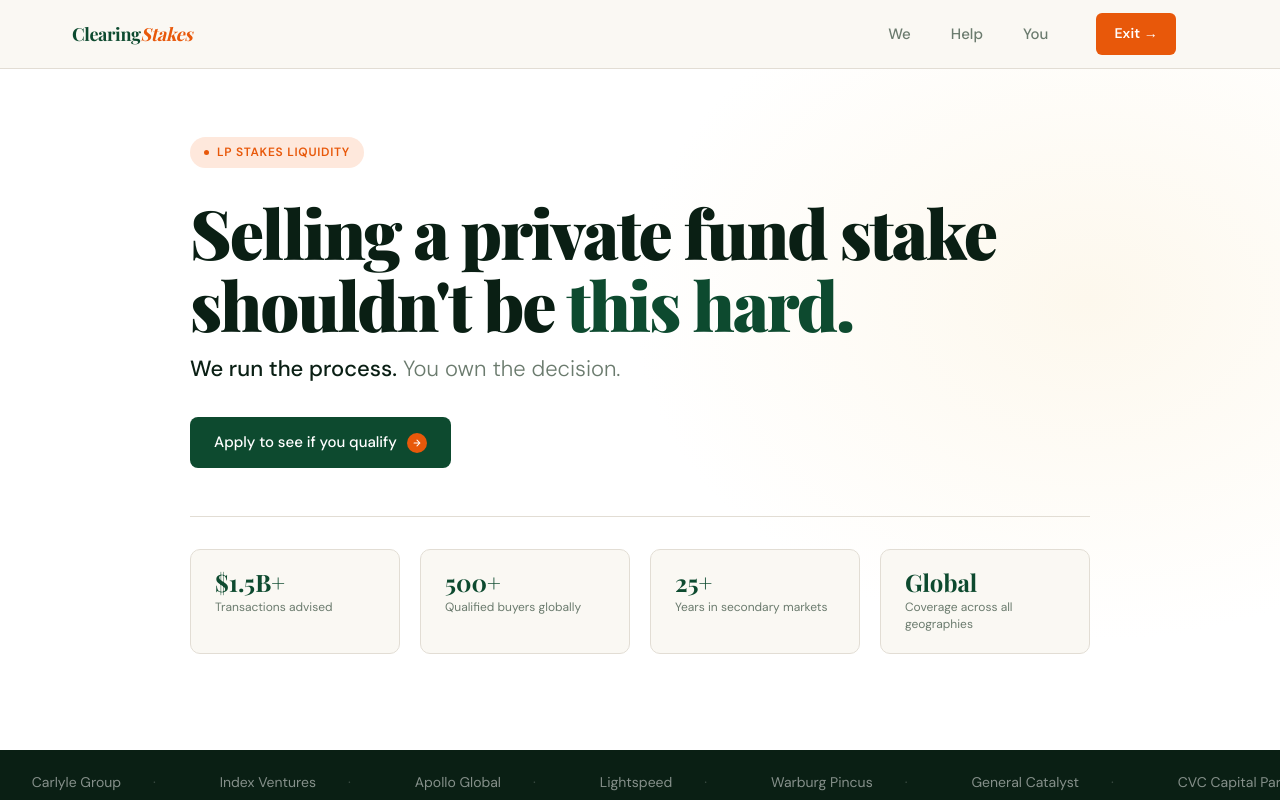
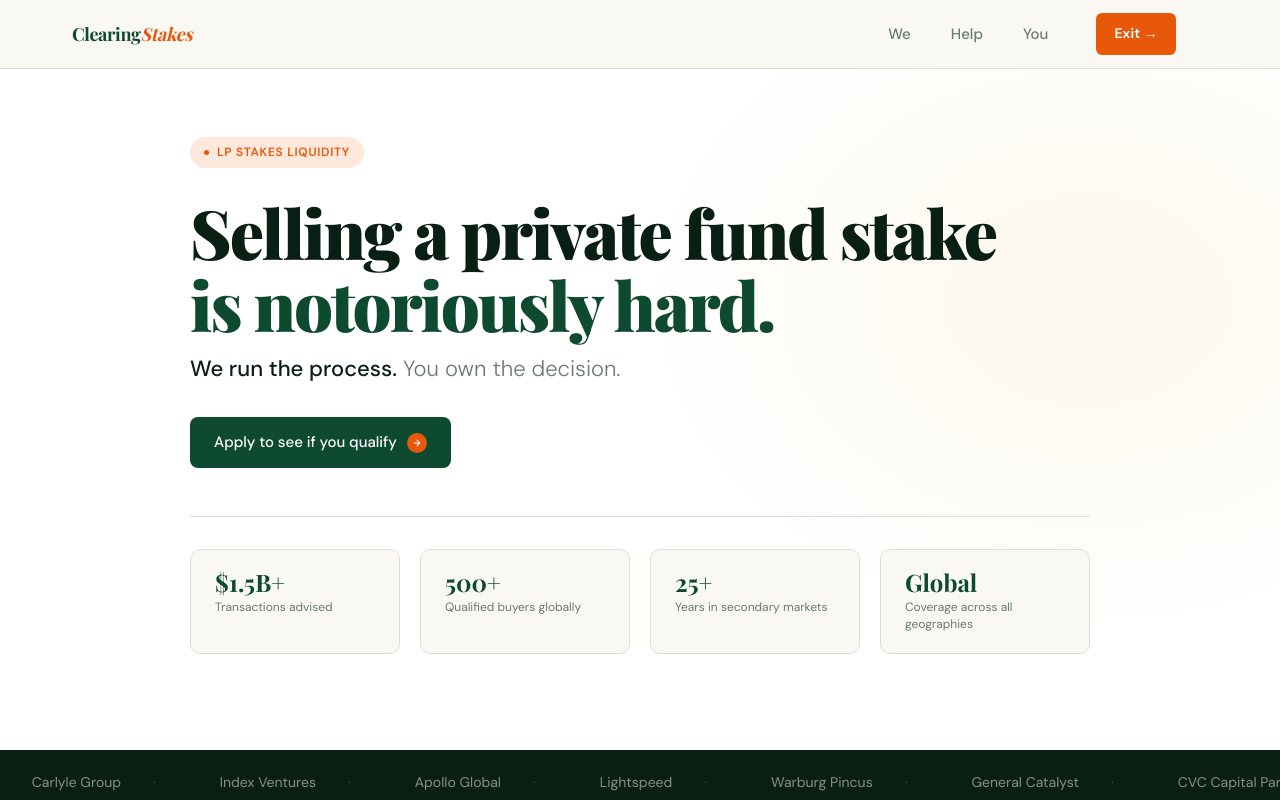
Before and after one commit to playfastandwin/clearingstakes-V3, a plain HTML site: page index.html in a window 1280 px wide. Shown: the top 800 px of the page. Drawn offline with nearby package versions, Linux system fonts and the light colour scheme; a web font is replaced by a local one.

Commit message:
Update hero section heading text for clarity

```diff
--- a/index.html
+++ b/index.html
@@ -332,7 +332,7 @@ footer{background:var(--forest);color:var(--cream);padding:4rem 2rem 2.5rem}
   <div class="hero-bg"></div>
   <div class="hero-container">
     <div class="hero-tag fade-up d1"><span class="hero-tag-dot"></span>LP Stakes Liquidity</div>
-    <h1 class="fade-up d2">Selling a private fund stake<br>shouldn't be <span class="green">this hard.</span></h1>
+    <h1 class="fade-up d2">Selling a private fund stake<br> <span class="green">is notoriously hard.</span></h1>
     <p class="hero-sub fade-up d3"><strong>We run the process.</strong> You own the decision.</p>
     <div class="hero-ctas fade-up d4">
       <a href="#form" class="btn-primary">Apply to see if you qualify <span class="arr"><svg viewBox="0 0 24 24"><path d="M5 12h14M12 5l7 7-7 7"/></svg></span></a>
```
